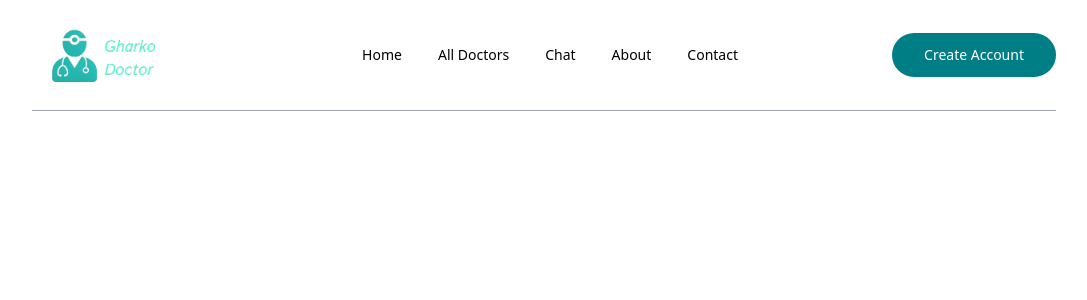
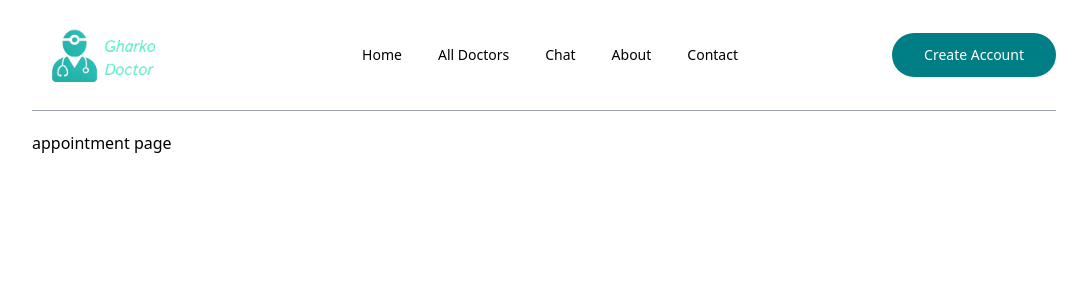
Before and after one commit to biswashdaiii/web_frontend, a React (Vite) app: page /my-appointments in a window 1280 px wide. Shown: the top 300 px of the page, without its empty margins (96-1183 px from the left). Built offline with nearby package versions, Linux system fonts and the light colour scheme.

Commit message:
appintment

```diff
--- a/src/pages/MyAppointment.jsx
+++ b/src/pages/MyAppointment.jsx
@@ -3,7 +3,7 @@ import React from 'react'
 const MyAppointment = () => {
   return (
     <div>
-
+      appointment page
     </div>
   )
 }
```
